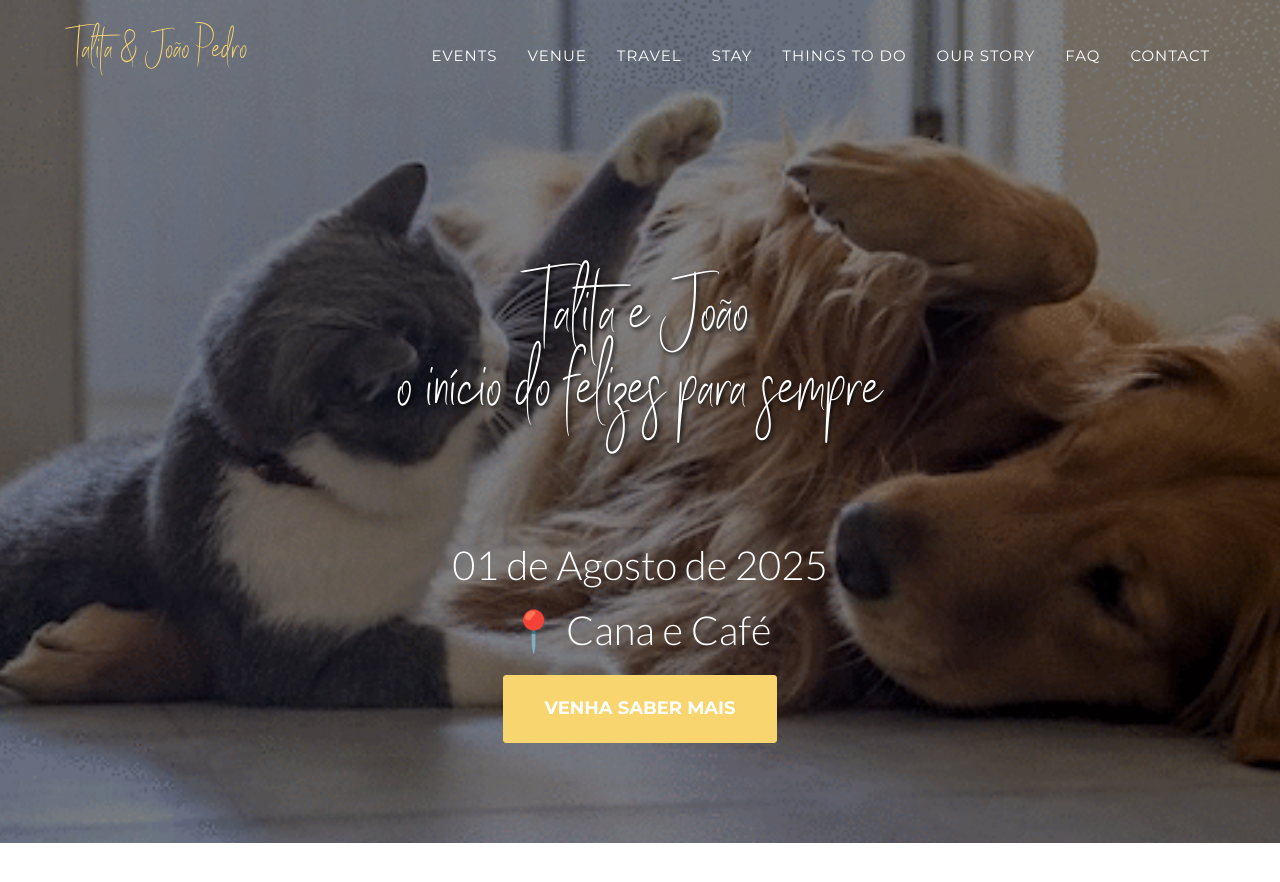
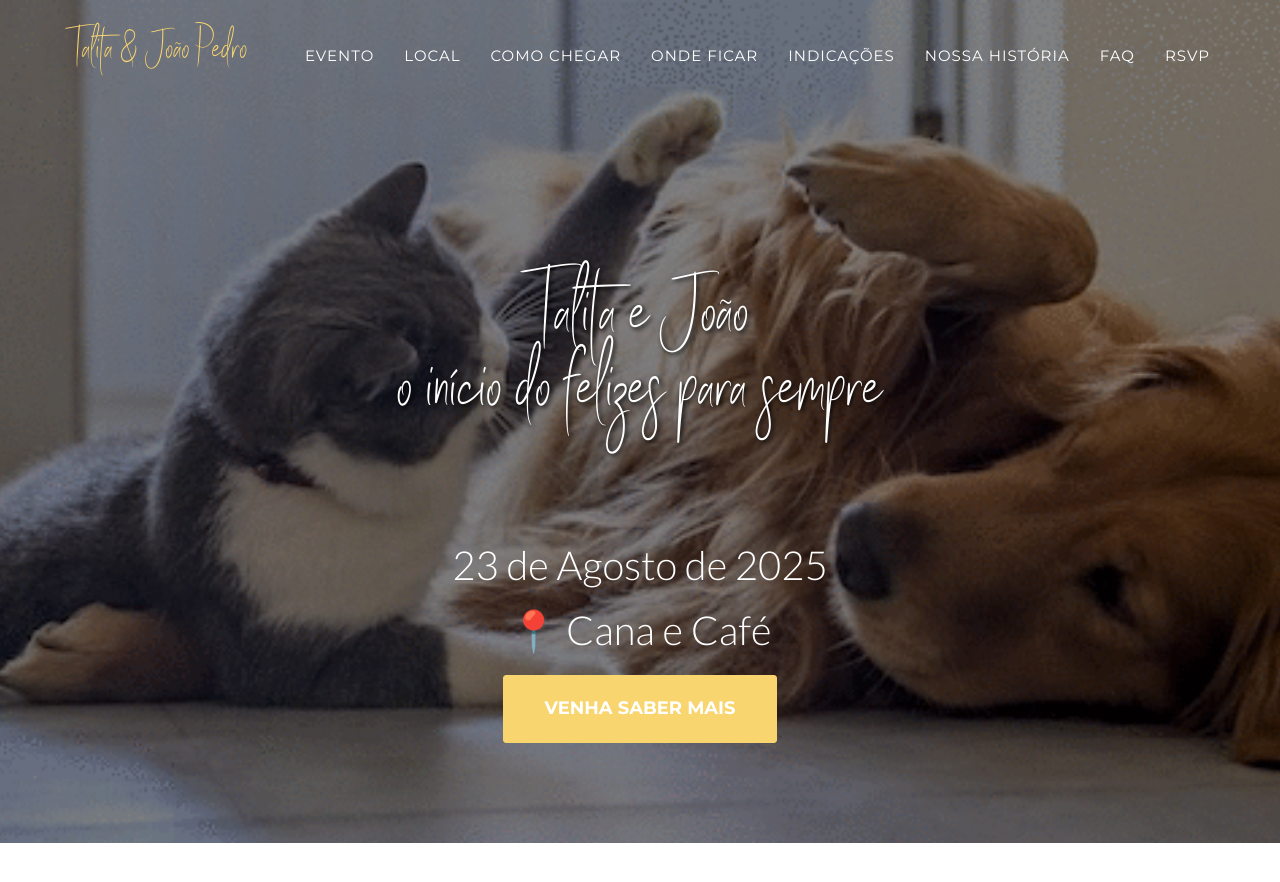
Before and after one commit to joaoppeters/talitaejoao, a Jekyll site: the page built from index.html, in a window 1280 px wide and 900 px high. Shown: the top 882 px of the window. Built offline with Jekyll 4.4.1, drawn with Linux system fonts in a browser that asks for light colours; some web fonts are replaced.

Commit message:
04jan: header

```diff
--- a/_includes/br_data/header.html
+++ b/_includes/br_data/header.html
@@ -22,28 +22,28 @@
                     <a href="#page-top"></a>
                 </li>
                 <li>
-                    <a class="page-scroll" href="#events">Events</a>
+                    <a class="page-scroll" href="#events">Evento</a>
                 </li>
                 <li>
-                    <a class="page-scroll" href="#venue">Venue</a>
+                    <a class="page-scroll" href="#venue">Local</a>
                 </li>
                 <li>
-                    <a class="page-scroll" href="#travel">Travel</a>
+                    <a class="page-scroll" href="#travel">Como Chegar</a>
                 </li>
                 <li>
-                    <a class="page-scroll" href="#stay">Stay</a>
+                    <a class="page-scroll" href="#stay">Onde Ficar</a>
                 </li>
                 <li>
-                    <a class="page-scroll hidden-xs hidden-sm" href="#portfolio">Things To Do</a>
+                    <a class="page-scroll hidden-xs hidden-sm" href="#portfolio">Indicações</a>
                 </li>
                 <li>
-                    <a class="page-scroll" href="#our_story">Our Story</a>
+                    <a class="page-scroll" href="#our_story">Nossa História</a>
                 </li>
                 <li>
                     <a class="page-scroll" href="#FAQ">FAQ</a>
                 </li>
                 <li>
-                    <a class="page-scroll hidden-xs hidden-sm hidden-md" href="#contact">Contact</a>
+                    <a class="page-scroll hidden-xs hidden-sm hidden-md" href="#contact">RSVP</a>
                 </li>
             </ul>
         </div>
@@ -57,7 +57,7 @@
     <div class="container">
         <div class="intro-text">
             <div class="intro-heading">Talita e João<br>o início do felizes para sempre</div>
-            <div class="intro-lead-in">01 de Agosto de 2025</div>
+            <div class="intro-lead-in">23 de Agosto de 2025</div>
             <div class="intro-lead-in">📍 Cana e Café</div>
             <a href="#events" class="page-scroll btn btn-xl">Venha saber mais</a>
         </div>
```
